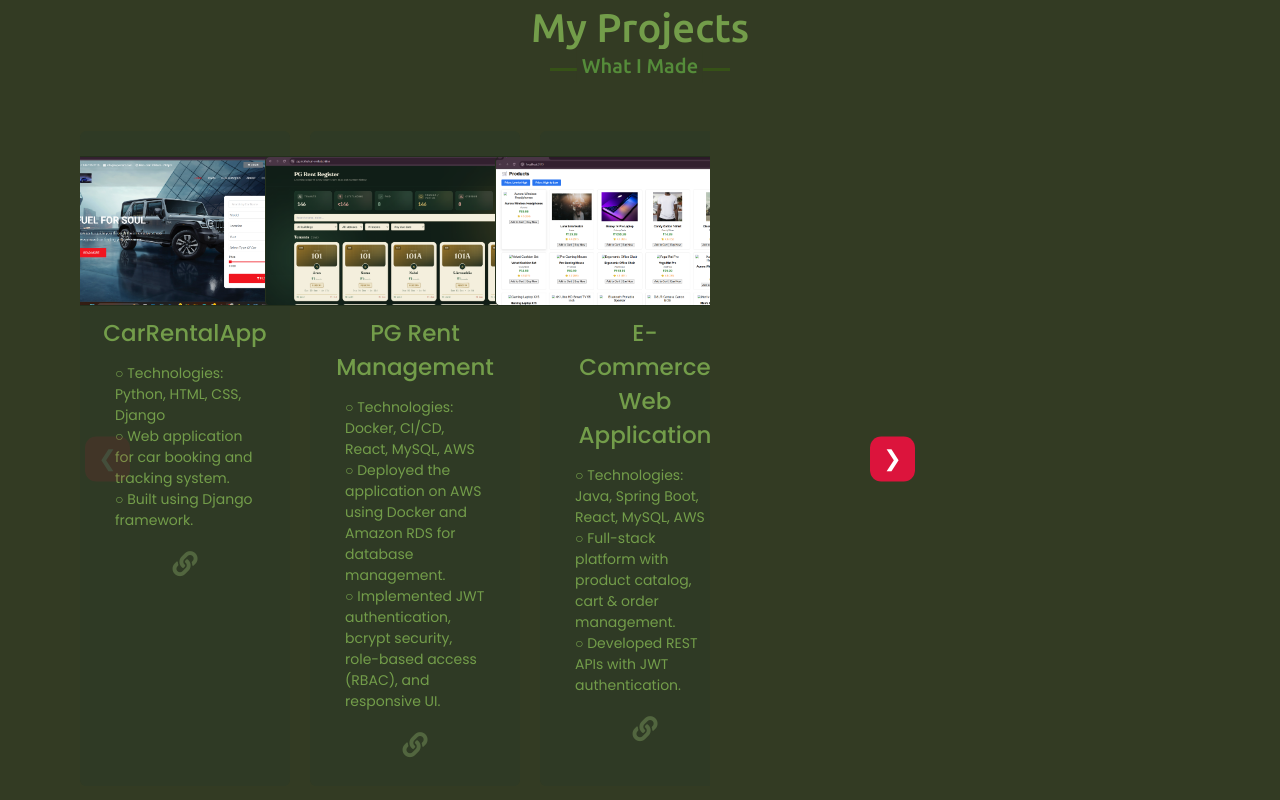
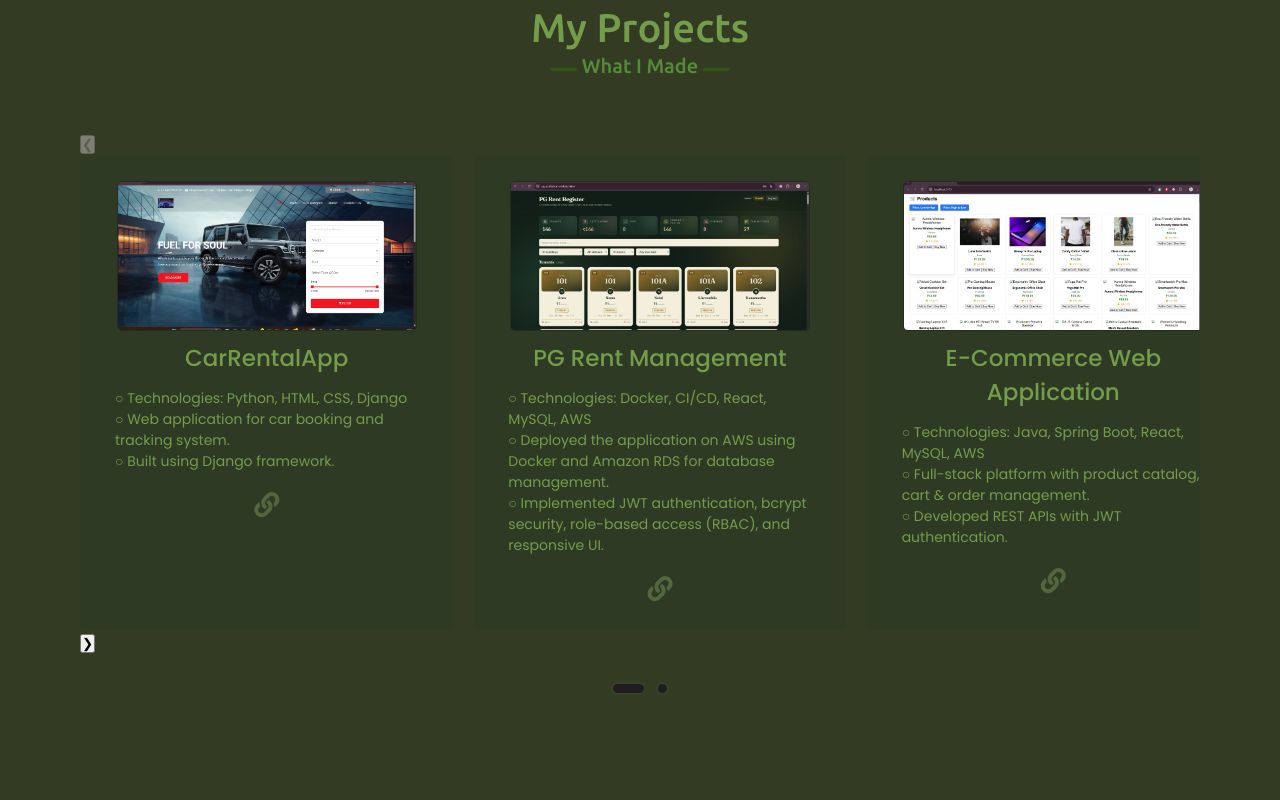
Before and after one commit to mothukuri-v/protfolio, a React (Create React App) app: page / in a window 1280 px wide. Shown: the part 3320-4120 px from the top of the page. Built offline with nearby package versions, Linux system fonts and the light colour scheme.

Commit message:
Delete carousel styles from App.css
Removed carousel styles from App.css.

```diff
--- a/src/App.css
+++ b/src/App.css
@@ -523,80 +523,6 @@ section .title::after {
   border-radius: 14px;
 }
 
-.carousel {
-  position: relative;
-  display: flex;
-  align-items: center;
-  width: 75%;
-}
-
-.carousel-track-wrapper {
-  width: 75%;
-  overflow: hidden;
-}
-
-.carousel-track {
-  display: flex;
-  transition: transform 0.5s ease-in-out;
-}
-
-.carousel-btn {
-  position: absolute;
-  top: 50%;
-  transform: translateY(-50%);
-  z-index: 10;
-
-  width: 45px;
-  height: 45px;
-  border: none;
-  border-radius: 25%;
-
-  background: crimson;
-  color: white;
-  font-size: 22px;
-
-  cursor: pointer;
-  display: flex;
-  align-items: center;
-  justify-content: center;
-}
-
-.carousel-btn:hover:not(:disabled) {
-  background: #214a29;
-}
-
-.carousel-btn:disabled {
-  opacity: 0.1;
-  cursor: not-allowed;
-}
-
-/* LEFT SIDE */
-.prev-btn {
-  left: 5px;
-}
-
-/* RIGHT SIDE */
-.next-btn {
-  right: 5px;
-}
-
-@media (max-width: 500px) {
-  .carousel-btn {
-    width: 25px;
-    height: 25px;
-    font-size: 7px;
-  }
-
-  .prev-btn {
-    left: 5px;
-  }
-
-  .next-btn {
-    right: 5px;
-  }
-}
-
-
 /* ---------- Contact ---------- */
 .contact {
   background: #657160;
```
